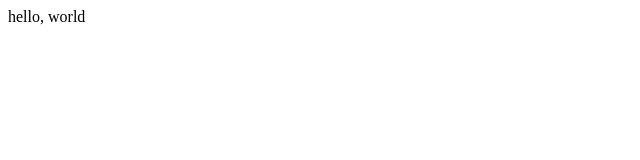
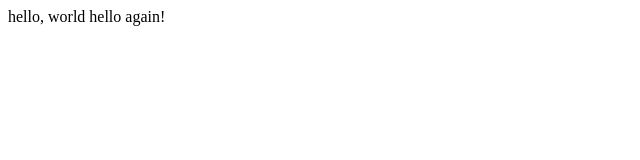
Before and after one commit to ernyfred/lecture01, a plain HTML site: page helloernest.html in a window 1280 px wide. Shown: the whole page, without its empty margins (0-640 px from the left). Drawn offline with Linux system fonts and the light colour scheme.

Commit message:
Update helloernest.html

```diff
--- a/helloernest.html
+++ b/helloernest.html
@@ -4,6 +4,6 @@
   <title>My Webpage!</title>
   </head>
   <body>
-    hello, world
+    hello, world hello again!
     </body>
     </html>
```
